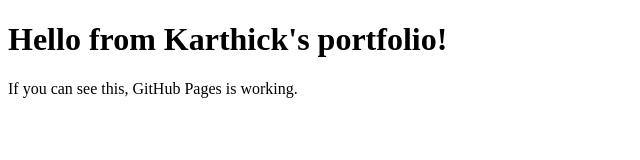
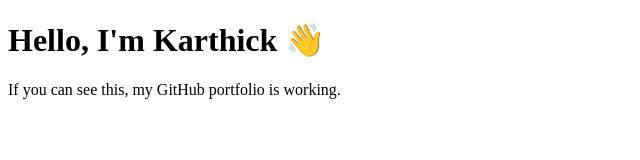
Before and after one commit to karthickomics/karthickomics.github.io, a plain HTML site: page index.html in a window 1280 px wide. Shown: the whole page, without its empty margins (0-640 px from the left). Drawn offline with Linux system fonts and the light colour scheme.

Commit message:
Create initial portfolio page

```diff
--- a/index.html
+++ b/index.html
@@ -2,10 +2,10 @@
 <html>
 <head>
   <meta charset="UTF-8">
-  <title>Karthick Portfolio Test</title>
+  <title>Karthick | Computational Biology</title>
 </head>
 <body>
-  <h1>Hello from Karthick's portfolio!</h1>
-  <p>If you can see this, GitHub Pages is working.</p>
+  <h1>Hello, I'm Karthick 👋</h1>
+  <p>If you can see this, my GitHub portfolio is working.</p>
 </body>
 </html>
```
